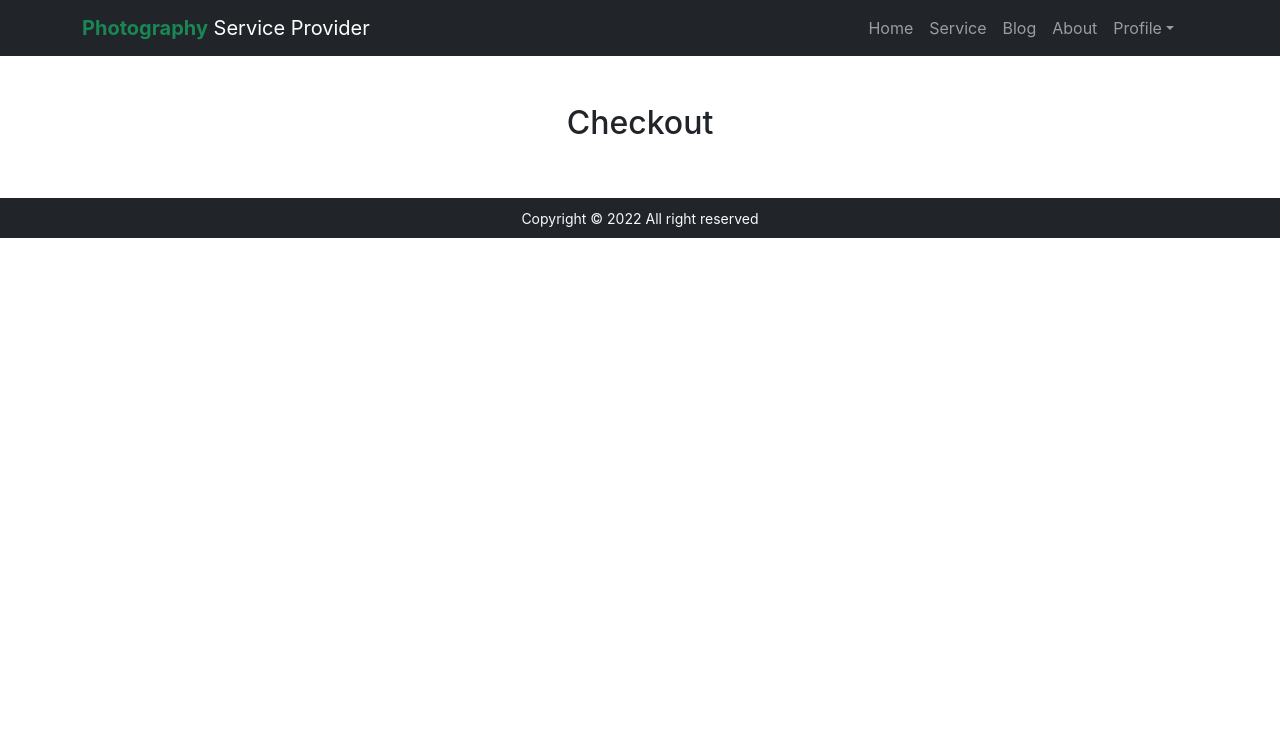
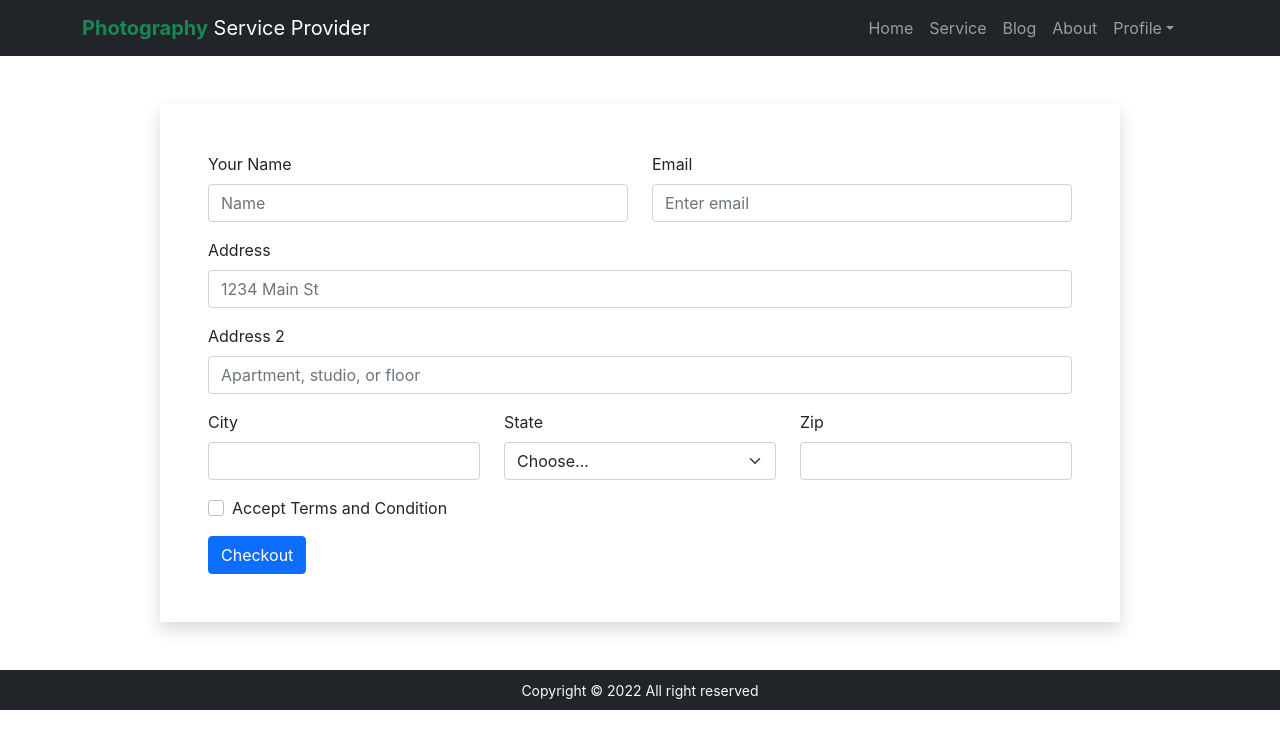
Before and after one commit to abuzafaremon/photographer, a React (Create React App) app: page /checkout in a window 1280 px wide. Shown: the top 748 px of the page. Built offline with nearby package versions, Linux system fonts and the light colour scheme; no server answers; sample sign-in values are in the browser's storage.

Commit message:
change readme file

```diff
--- a/src/Pages/About/About.js
+++ b/src/Pages/About/About.js
@@ -3,9 +3,9 @@ import Emon from '../../images/emon2.png';
 
 const About = () => {
   return (
-    <div className='container row mx-auto text-center'>
-      <h2 className='text-danger'>About Me</h2>
-      <div className='col-12 col-md-6 mx-auto'>
+    <div className='container row mx-auto text-center my-5'>
+      <h2 className='text-success'>About Me</h2>
+      <div className='col-12 col-md-6 mx-auto mt-3 shadow'>
         <img className='w-50' src={Emon} alt="" />
         <h3>Name: Abu Zafar Emon</h3>
         <p className='lead'>My Goal: <br />My goal is to become a full stack developer and get a job in abroad. Get job in abroad is my big dream. Because i want to surprise my family and my beloved wife.</p>
--- a/src/Pages/Checkout/Checkout/Checkout.js
+++ b/src/Pages/Checkout/Checkout/Checkout.js
@@ -1,9 +1,68 @@
 import React from 'react';
+import { Button, Col, Form, Row } from 'react-bootstrap';
+import { toast, ToastContainer } from 'react-toastify';
 
 const Checkout = () => {
+  const hendleFormSubmit = event => {
+    event.preventDefault();
+  }
+  const handleCheckout = () => {
+    toast('Thanks for checkout')
+  }
   return (
-    <div className='container p-5'>
-      <h2 className="text-center">Checkout</h2>
+    <div className='container p-5 my-5 w-75 shadow'>
+      <Form onSubmit={hendleFormSubmit}>
+        <Row className="mb-3">
+          <Form.Group as={Col} controlId="formGridName">
+            <Form.Label>Your Name</Form.Label>
+            <Form.Control type="text" placeholder="Name" />
+          </Form.Group>
+
+          <Form.Group as={Col} controlId="formGridEmail">
+            <Form.Label>Email</Form.Label>
+            <Form.Control type="email" placeholder="Enter email" />
+          </Form.Group>
+        </Row>
+
+        <Form.Group className="mb-3" controlId="formGridAddress1">
+          <Form.Label>Address</Form.Label>
+          <Form.Control placeholder="1234 Main St" />
+        </Form.Group>
+
+        <Form.Group className="mb-3" controlId="formGridAddress2">
+          <Form.Label>Address 2</Form.Label>
+          <Form.Control placeholder="Apartment, studio, or floor" />
+        </Form.Group>
+
+        <Row className="mb-3">
+          <Form.Group as={Col} controlId="formGridCity">
+            <Form.Label>City</Form.Label>
+            <Form.Control />
+          </Form.Group>
+
+          <Form.Group as={Col} controlId="formGridState">
+            <Form.Label>State</Form.Label>
+            <Form.Select defaultValue="Choose...">
+              <option>Choose...</option>
+              <option>...</option>
+            </Form.Select>
+          </Form.Group>
+
+          <Form.Group as={Col} controlId="formGridZip">
+            <Form.Label>Zip</Form.Label>
+            <Form.Control />
+          </Form.Group>
+        </Row>
+
+        <Form.Group className="mb-3" id="formGridCheckbox">
+          <Form.Check type="checkbox" label="Accept Terms and Condition" />
+        </Form.Group>
+
+        <Button onClick={handleCheckout} variant="primary" type="submit">
+          Checkout
+        </Button>
+      </Form>
+      <ToastContainer></ToastContainer>
     </div>
   );
 };
--- a/src/Pages/Home/Banner/Banner.js
+++ b/src/Pages/Home/Banner/Banner.js
@@ -18,7 +18,7 @@ const Home = () => {
           alt="First slide"
         />
         <Carousel.Caption style={{ marginBottom: '' }}>
-          <h1 className='mb-4' style={{ 'font-size': '6vw' }}>Capture Your Precious Moments With Me</h1>
+          <h1 className='mb-4' style={{ 'fontSize': '6vw' }}>Capture Your Precious Moments With Me</h1>
         </Carousel.Caption>
       </Carousel.Item>
       <Carousel.Item>
@@ -29,7 +29,7 @@ const Home = () => {
         />
 
         <Carousel.Caption>
-          <h1 className='mb-4' style={{ 'font-size': '6vw' }}>Capture Your Memorable Day With Me</h1>
+          <h1 className='mb-4' style={{ 'fontSize': '6vw' }}>Capture Your Memorable Day With Me</h1>
         </Carousel.Caption>
       </Carousel.Item>
       <Carousel.Item>
@@ -40,7 +40,7 @@ const Home = () => {
         />
 
         <Carousel.Caption>
-          <h1 className='mb-4' style={{ 'font-size': '6vw' }}>Capture Your Enjoyable Moment With Me</h1>
+          <h1 className='mb-4' style={{ 'fontSize': '6vw' }}>Capture Your Enjoyable Moment With Me</h1>
         </Carousel.Caption>
       </Carousel.Item>
     </Carousel>
--- a/src/Pages/Login/Login/Login.js
+++ b/src/Pages/Login/Login/Login.js
@@ -65,7 +65,7 @@ const Login = () => {
   }
 
   return (
-    <div className='container w-25 mx-auto m-5' style={{ 'minWidth': '350px' }}>
+    <div className='container w-25 mx-auto m-5 shadow' style={{ 'minWidth': '350px' }}>
       <h2 className="text-center text-success">Please Login</h2>
       <Form onSubmit={handleLogin}>
         <Form.Group className="mb-3" >
--- a/src/Pages/Login/Register/Register.js
+++ b/src/Pages/Login/Register/Register.js
@@ -13,7 +13,7 @@ const Register = () => {
     user,
     loading,
     error,
-  ] = useCreateUserWithEmailAndPassword(auth);
+  ] = useCreateUserWithEmailAndPassword(auth, { sendEmailVerification: true });
   const navigate = useNavigate();
   const nameRef = useRef();
   const emailRef = useRef('');
@@ -45,7 +45,7 @@ const Register = () => {
     }
   }
   return (
-    <div className='container w-25 mx-auto m-5' style={{ 'minWidth': '350px' }}>
+    <div className='container w-25 mx-auto m-5 shadow' style={{ 'minWidth': '350px' }}>
       <h2 className="text-center text-success">Please Register</h2>
       <Form onSubmit={handleRegister}>
         <Form.Group className="mb-3" >
```
Also changed, not shown: firebase.json (added), 2 other files (tests, documents, lock files or other folders).
